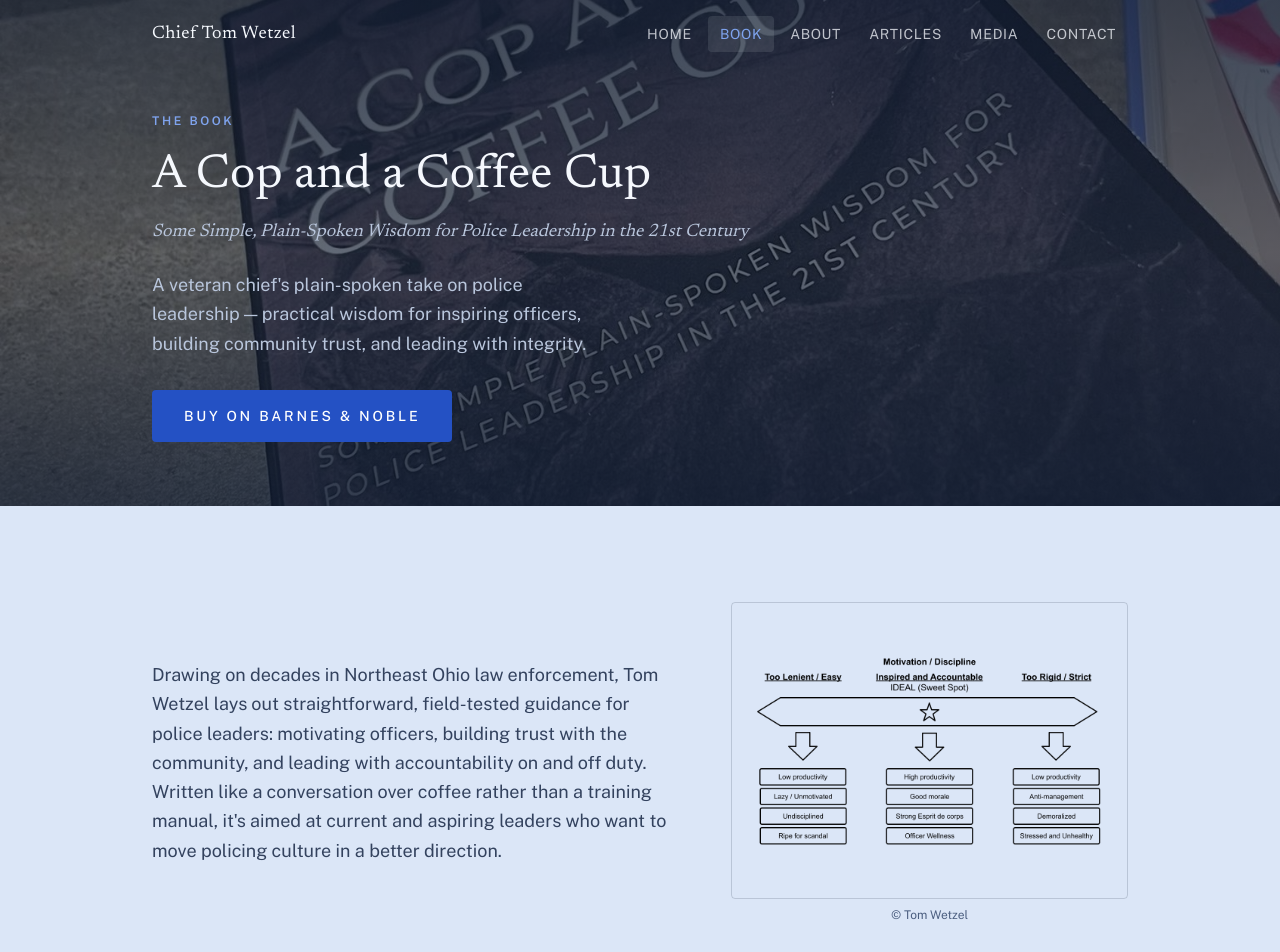
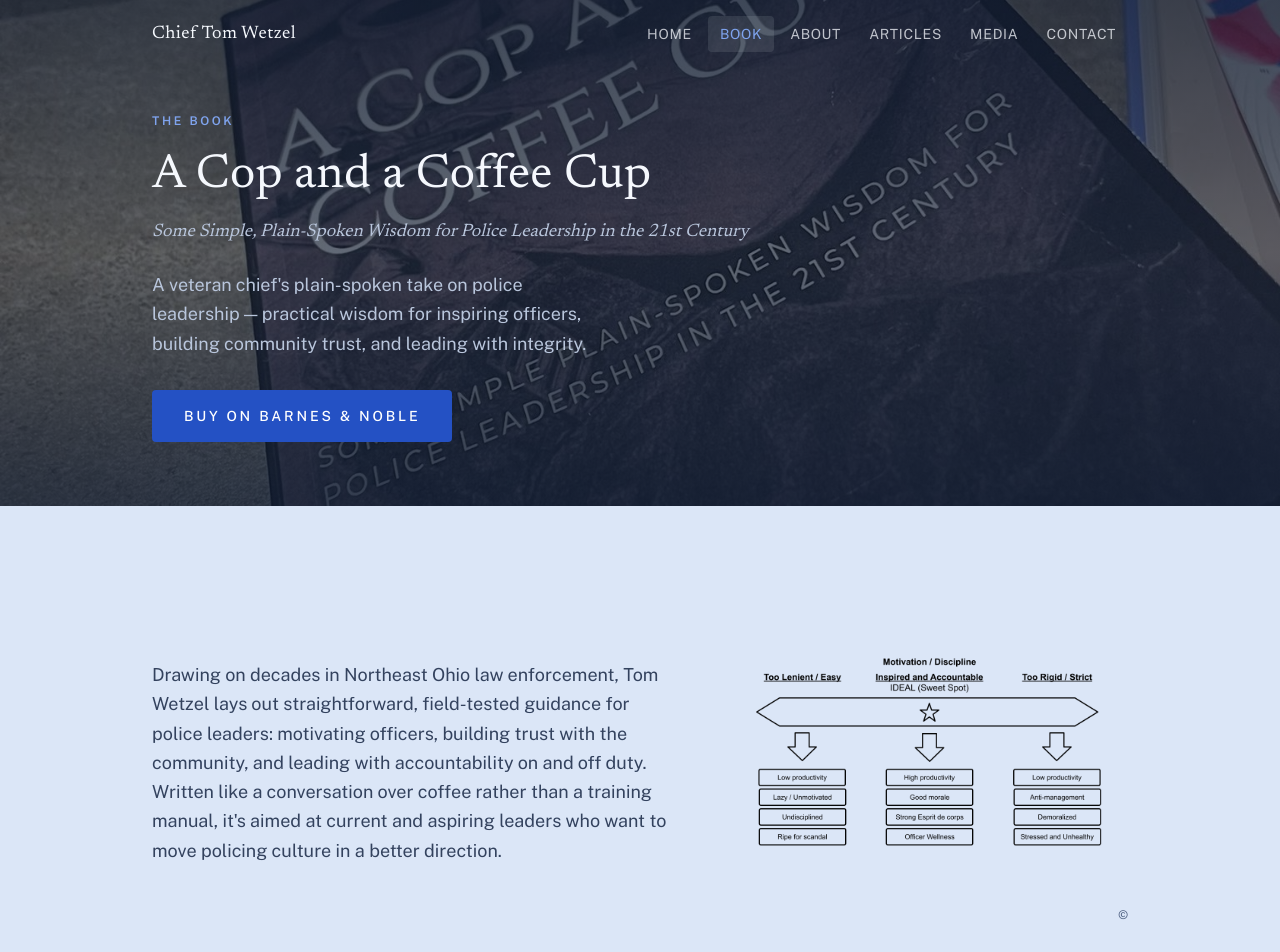
Before and after one commit to mw3i/Tom-Wetzel-Personal-Website, a Next.js app: page /book in a window 1280 px wide. Shown: the top 952 px of the page. Built offline with nearby package versions, Linux system fonts and the light colour scheme; no server answers.

Commit message:
Clean up motivation diagram styling on book page
Remove the border outline and simplify the copyright caption to just
the © symbol, right-aligned, instead of "© Tom Wetzel".

Co-Authored-By: Claude Sonnet 5 <noreply@anthropic.com>

```diff
--- a/src/app/book/page.tsx
+++ b/src/app/book/page.tsx
@@ -56,7 +56,7 @@ export default function BookPage() {
             </p>
             {diagram && (
               <div>
-                <div className="relative aspect-[4/3] w-full overflow-hidden rounded-sm border border-line">
+                <div className="relative aspect-[4/3] w-full overflow-hidden rounded-sm">
                   <Image
                     src={diagram}
                     alt="Motivation vs. discipline diagram"
@@ -64,9 +64,7 @@ export default function BookPage() {
                     className="object-contain p-4"
                   />
                 </div>
-                <p className="mt-2 text-center text-xs text-steel">
-                  &copy; Tom Wetzel
-                </p>
+                <p className="mt-2 text-right text-xs text-steel">&copy;</p>
               </div>
             )}
           </div>
```
